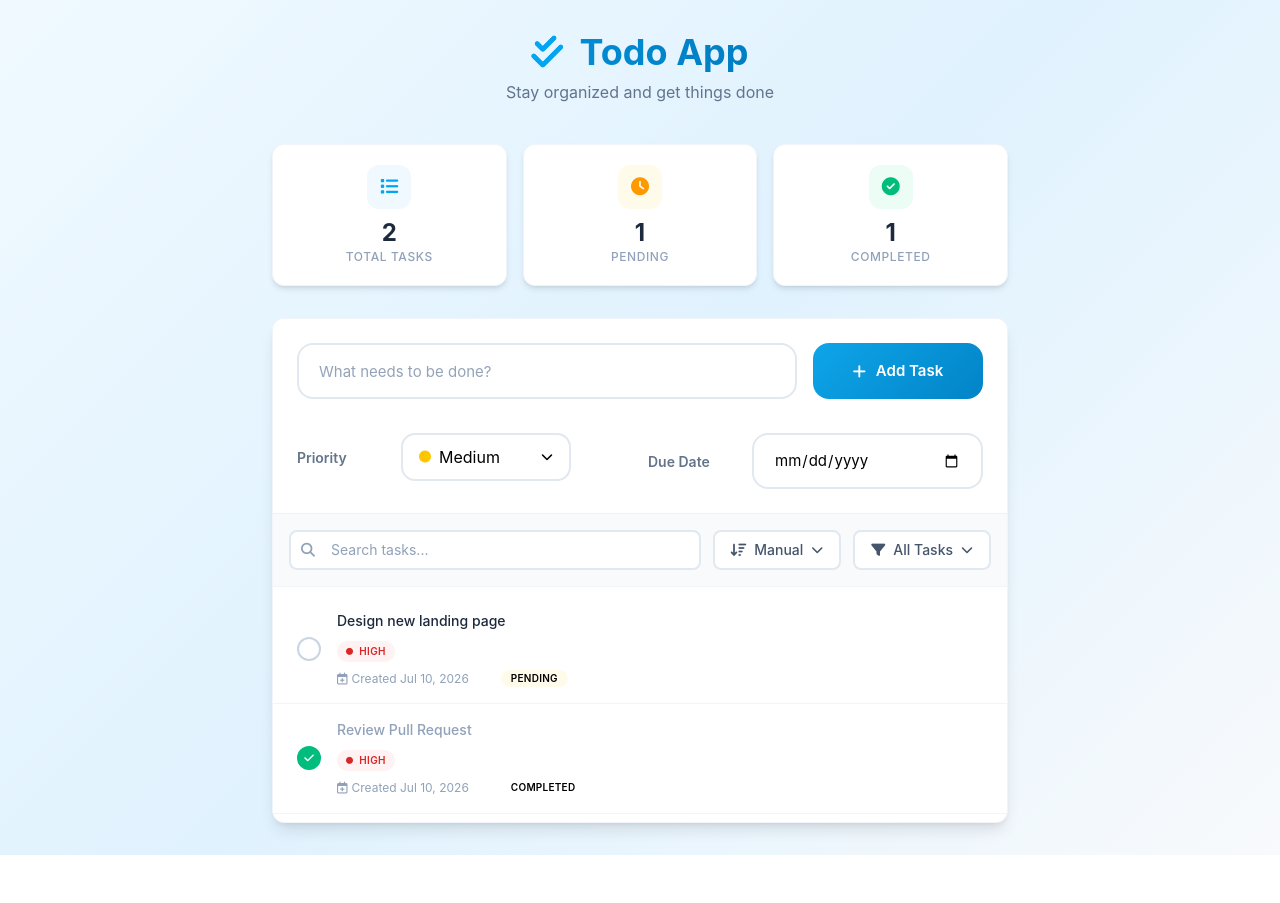
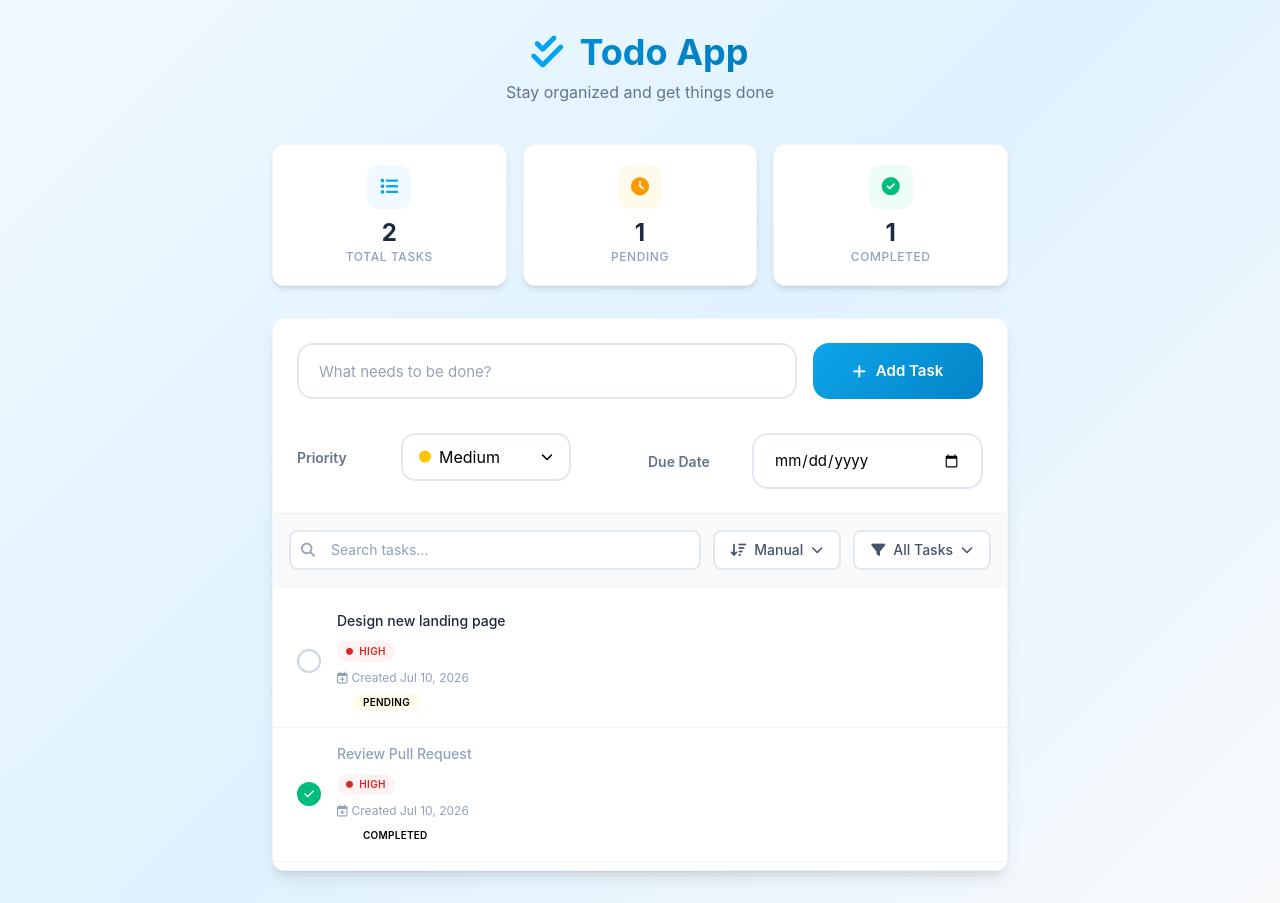
Before and after one commit to MostafaShora/Todo-App, an Angular app: page / in a window 1280 px wide. Before the commit the page ends 855 px from the top, so only its background shows below. Built offline with nearby package versions, Linux system fonts and the light colour scheme.

Commit message:
Implement due date handling and overdue status for todo items

```diff
--- a/src/app/components/todo-item/todo-item.html
+++ b/src/app/components/todo-item/todo-item.html
@@ -49,9 +49,16 @@
       }
     </div>
 
-    <div class="flex items-center gap-3 text-xs mt-2">
+    <div class="mt-2 space-y-2">
+      <!-- Date -->
+      <div class="flex flex-wrap items-center gap-2 text-xs">
         @if (todo().dueDate) {
-        <span class="text-slate-400 flex items-center gap-1">
+          <!-- <span class="text-slate-400 flex items-center gap-1"> -->
+          <span
+            class="flex items-center gap-1"
+            [class.text-red-600]="isOverdue()"
+            [class.text-slate-400]="!isOverdue()"
+          >
             <i class="fa-regular fa-calendar-check"></i>
             Due {{ todo().dueDate | date: 'MMM d, y' }}
           </span>
@@ -61,14 +68,23 @@
             Created {{ todo().createdAt | date: 'MMM d, y' }}
           </span>
         }
+      </div>
 
+      <!-- Status -->
+      <div class="flex flex-wrap items-center gap-2 text-xs">
         <span
           class="w-2 h-2 rounded-full flex-shrink-0"
           [class.bg-red-500]="todo().status === 'Pending'"
           [class.bg-green-500]="todo().status === 'Completed'"
         >
         </span>
-
+        @if (isOverdue()) {
+          <span
+            class="px-2.5 py-0.5 rounded-full text-[10px] font-semibold uppercase tracking-wide bg-red-100 text-red-700"
+          >
+            Overdue
+          </span>
+        }
         <span
           class="px-2.5 py-0.5 rounded-full text-[10px] font-semibold uppercase tracking-wide"
           [class.bg-amber-50]="todo().status === 'Pending'"
@@ -78,6 +94,7 @@
         >
           {{ todo().status }}
         </span>
+      </div>
     </div>
   </div>
 
--- a/src/app/components/todo-item/todo-item.ts
+++ b/src/app/components/todo-item/todo-item.ts
@@ -1,8 +1,9 @@
-import { Component, input, output, signal } from '@angular/core';
+import { Component, inject, input, output } from '@angular/core';
 import { Todo } from '../../models/todo.model';
 import { CommonModule, DatePipe } from '@angular/common';
 import { FormsModule } from '@angular/forms';
 import { DragDropModule } from '@angular/cdk/drag-drop';
+import { TodoService } from '../../core/services/todo';
 
 @Component({
   selector: 'app-todo-item',
@@ -11,6 +12,8 @@ import { DragDropModule } from '@angular/cdk/drag-drop';
   styleUrl: './todo-item.css',
 })
 export class TodoItem {
+
+  private todoService = inject(TodoService);
 
   todo = input.required<Todo>();
 
@@ -33,4 +36,8 @@ export class TodoItem {
     this.edit.emit(this.todo());
   }
 
+  isOverdue() {
+    return this.todoService.isOverdue(this.todo());
+  }
+
 }
--- a/src/app/core/services/todo.ts
+++ b/src/app/core/services/todo.ts
@@ -241,4 +241,16 @@ export class TodoService {
             createdAt: new Date(todo.createdAt),
         }))
     };
+
+    //7 . Helpers
+    isOverdue(todo: Todo) {
+        if (!todo.dueDate || todo.status === 'Completed') {
+            return false;
+        }
+
+        const today = new Date();
+        today.setHours(0, 0, 0, 0);
+
+        return todo.dueDate.getTime() < today.getTime();
+    }
 }
```
Lines whose indentation alone changed are shown as unchanged.
